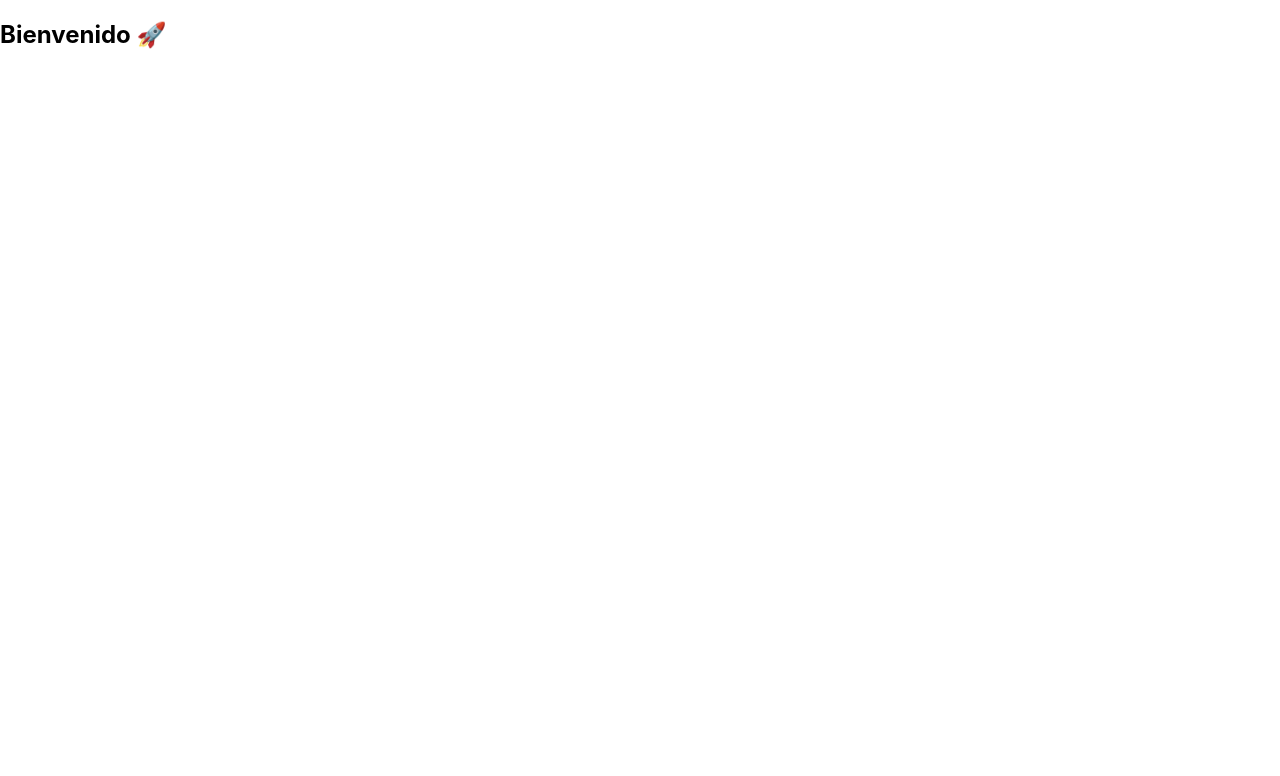
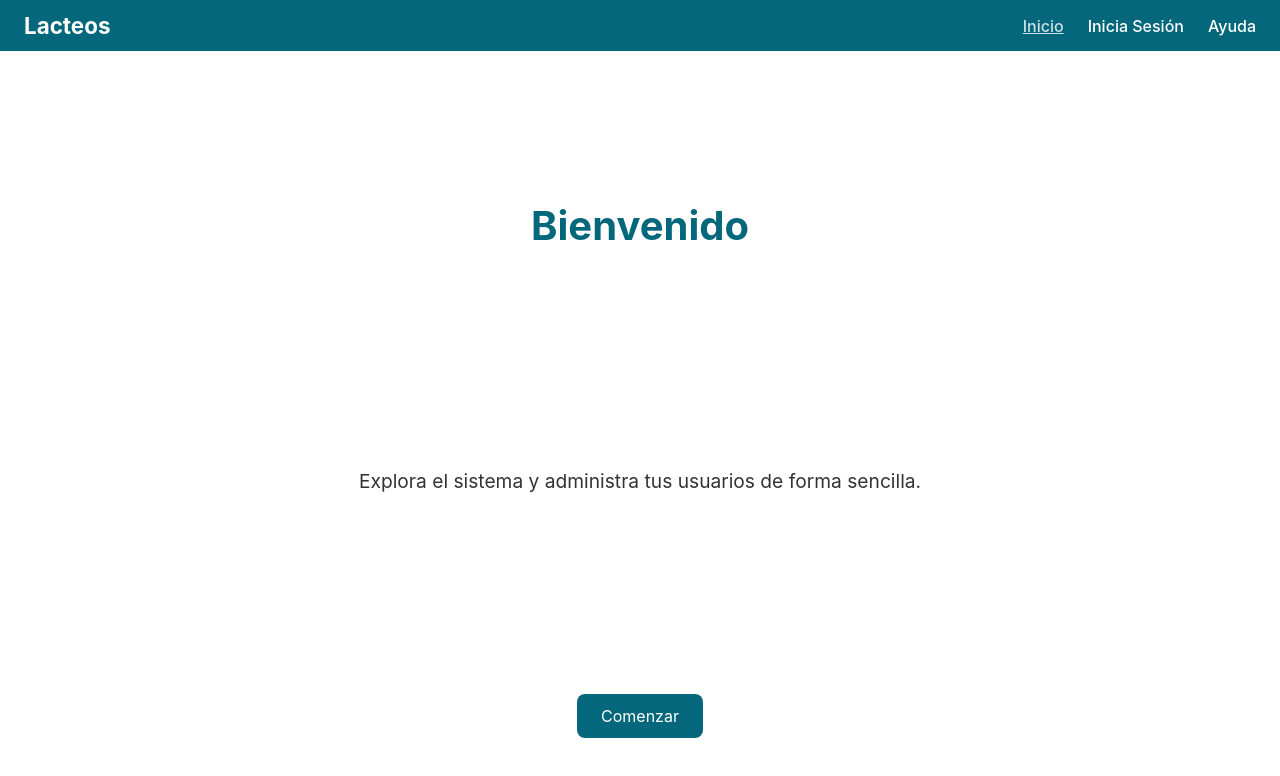
Before and after one commit to RamiroHerreraX/PWA_Lacteos, a React (Create React App) app: page / in a window 1280 px wide. Shown: the top 776 px of the page. Built offline with nearby package versions, Linux system fonts and the light colour scheme.

Commit message:
IU Nadvar, Menu, Responsivo

```diff
--- a/src/App.js
+++ b/src/App.js
@@ -2,18 +2,27 @@ import { BrowserRouter, Routes, Route } from "react-router-dom";
 import Usuarios from "./components/Usuarios";
 import NuevoUsuario from "./components/NuevoUsuario";
 import Login from "./components/Login/Login";
+import Home from "./components/Home/Home";
+import Navbar from "./components/Navbar/Navbar";
+import { AuthProvider } from "./hooks/AuthContext";
+
+
 import "./App.css";
 
 function App() {
   return (
     <BrowserRouter>
+    <AuthProvider>
+
+    <Navbar />
       <Routes>
         <Route path="/login" element={<Login />} />
 
         <Route path="/usuarios" element={<> <Usuarios /> <NuevoUsuario /> </>} />
 
-        <Route path="/" element={<h2>Bienvenido 🚀</h2>} />
+        <Route path="/" element={<Home />} />
       </Routes>
+      </AuthProvider>
     </BrowserRouter>
   );
 }
--- /dev/null
+++ b/src/components/Home/Home.css
@@ -0,0 +1,31 @@
+.home {
+  display: grid;
+  place-items: center;
+  height: calc(100vh - 60px);
+  text-align: center;
+  padding: 2rem;
+}
+
+.home h1 {
+  font-size: 2.5rem;
+  color: var(--primary);
+}
+
+.home p {
+  font-size: 1.2rem;
+  margin: 1rem 0 2rem;
+  color: var(--text-dark);
+}
+
+.btn-primary {
+  background: var(--primary);
+  color: var(--text-light);
+  padding: 0.75rem 1.5rem;
+  border-radius: 0.5rem;
+  text-decoration: none;
+  transition: background 0.2s;
+}
+
+.btn-primary:hover {
+  background: #045667;
+}
--- /dev/null
+++ b/src/components/Home/Home.jsx
@@ -0,0 +1,11 @@
+import "./Home.css";
+
+export default function Home() {
+  return (
+    <section className="home">
+      <h1>Bienvenido</h1>
+      <p>Explora el sistema y administra tus usuarios de forma sencilla.</p>
+      <a href="/login" className="btn-primary">Comenzar</a>
+    </section>
+  );
+}
--- a/src/components/Login/Login.css
+++ b/src/components/Login/Login.css
@@ -4,7 +4,7 @@
   display: flex;
   align-items: center;
   justify-content: center;
-  background: linear-gradient(to right, rgb(65, 135, 247), #05677B);
+  background: linear-gradient(to right, rgb(176, 215, 238), #05677B);
   padding: 1rem;
 }
 
--- a/src/components/Login/Login.jsx
+++ b/src/components/Login/Login.jsx
@@ -1,5 +1,6 @@
-import { useState } from "react";
+import { useState, useContext  } from "react";
 import { Link, useNavigate } from "react-router-dom";
+import { AuthContext } from "../../hooks/AuthContext";
 import "./Login.css";
 
 export default function Login() {
@@ -9,6 +10,7 @@ export default function Login() {
   const [step, setStep] = useState(1);
   const [error, setError] = useState("");
   const [success, setSuccess] = useState("");
+  const { login } = useContext(AuthContext);
 
   const navigate = useNavigate();
 
@@ -30,7 +32,7 @@ export default function Login() {
       if (!res.ok) {
         setError(data.msg || "Credenciales incorrectas");
       } else {
-        setSuccess("Código 2FA enviado a tu correo 📧");
+        setSuccess("Código 2FA enviado a tu correo");
         setStep(2);
       }
     } catch (err) {
@@ -59,6 +61,7 @@ export default function Login() {
         localStorage.setItem("rol", data.rol);
         localStorage.setItem("token", data.token);
         console.log("Login exitoso, rol:", data.rol);
+        login(data.token, data.rol);
         navigate("/usuarios");
       }
     } catch (err) {
--- /dev/null
+++ b/src/components/Navbar/Navbar.css
@@ -0,0 +1,130 @@
+:root {
+  --primary: #05677B;
+  --text-light: #fff;
+  --text-dark: #333;
+}
+
+.navbar {
+  background: var(--primary);
+  color: var(--text-light);
+  display: flex;
+  justify-content: space-between;
+  align-items: center;
+  padding: 0.75rem 1.5rem;
+}
+
+.logo {
+  font-size: 1.4rem;
+  font-weight: bold;
+}
+
+.nav-links {
+  display: flex;
+  gap: 1.5rem;
+}
+
+.nav-links a {
+  color: var(--text-light);
+  text-decoration: none;
+  font-weight: 500;
+  transition: opacity 0.2s;
+}
+
+.nav-links a:hover,
+.nav-links a.active {
+  opacity: 0.8;
+  text-decoration: underline;
+}
+
+.hamburger {
+  display: none;
+  font-size: 1.8rem;
+  background: none;
+  border: none;
+  color: var(--text-light);
+  cursor: pointer;
+}
+
+@media (max-width: 768px) {
+  .nav-links {
+    position: absolute;
+    top: 60px;
+    right: 0;
+    background: var(--primary);
+    flex-direction: column;
+    width: 200px;
+    padding: 1rem;
+    display: none;
+  }
+  .nav-links.open {
+    display: flex;
+  }
+  .hamburger {
+    display: block;
+  }
+}
+/* Perfil / dropdown */
+.profile-menu {
+  position: relative;
+}
+
+.profile-btn {
+  background: none;
+  border: none;
+  color: var(--text-light);
+  font-weight: 500;
+  cursor: pointer;
+  padding: 0.3rem 0.5rem;
+  transition: background 0.2s, opacity 0.2s;
+}
+
+.profile-btn:hover {
+  background: rgba(255,255,255,0.1);
+  border-radius: 4px;
+}
+
+/* Contenedor del dropdown */
+.dropdown {
+  position: absolute;
+  top: 100%;
+  right: 0;
+  background: #05677B;
+  color: var(--text-dark);
+  min-width: 150px;
+  border-radius: 6px;
+  box-shadow: 0 4px 10px rgba(0,0,0,0.15);
+  overflow: hidden;
+  z-index: 50;
+  animation: dropdownFade 0.2s ease-in-out;
+}
+
+/* Items del dropdown */
+.dropdown-item {
+  width: 100%;
+  padding: 0.5rem 1rem;
+  text-align: left;
+  background: none;
+  border: none;
+  cursor: pointer;
+  font-size: 0.95rem;
+  transition: background 0.2s;
+}
+
+.dropdown-item:hover {
+  background: #fff;
+  color: #333;
+}
+
+/* Animación */
+@keyframes dropdownFade {
+  from { opacity: 0; transform: translateY(-10px); }
+  to { opacity: 1; transform: translateY(0); }
+}
+
+/* Ajustes responsive */
+@media (max-width: 768px) {
+  .dropdown {
+    right: 10px;
+    top: 50px;
+  }
+}
--- /dev/null
+++ b/src/components/Navbar/Navbar.jsx
@@ -0,0 +1,57 @@
+import { NavLink, useNavigate } from "react-router-dom";
+import { useState, useContext } from "react";
+import { AuthContext } from "../../hooks/AuthContext";
+import "./Navbar.css";
+
+export default function Navbar() {
+  const [open, setOpen] = useState(false);
+  const [showProfileMenu, setShowProfileMenu] = useState(false);
+  const { isLogged, logout } = useContext(AuthContext);
+  const navigate = useNavigate();
+
+  const handleLogout = () => {
+    logout();
+    navigate("/login");
+  };
+
+  return (
+    <header className="navbar">
+      <div className="logo">Lacteos</div>
+
+      <nav className={`nav-links ${open ? "open" : ""}`}>
+        <NavLink to="/" end>Inicio</NavLink>
+        {isLogged ? (
+          <>
+            <NavLink to="/usuarios">Usuarios</NavLink>
+            <div className="profile-menu">
+  <button
+    className="profile-btn"
+    onClick={() => setShowProfileMenu(!showProfileMenu)}
+  >
+    Perfil ▼
+  </button>
+  {showProfileMenu && (
+    <div className="dropdown">
+      <button className="dropdown-item" onClick={handleLogout}>
+        Cerrar sesión
+      </button>
+    </div>
+  )}
+</div>
+          </>
+        ) : (
+          <NavLink to="/login">Inicia Sesión</NavLink>
+        )}
+        <NavLink to="/ayuda">Ayuda</NavLink>
+      </nav>
+
+      <button
+        className="hamburger"
+        aria-label="Menú"
+        onClick={() => setOpen(!open)}
+      >
+        ☰
+      </button>
+    </header>
+  );
+}
--- /dev/null
+++ b/src/hooks/AuthContext.js
@@ -0,0 +1,25 @@
+import { createContext, useState } from "react";
+
+export const AuthContext = createContext();
+
+export function AuthProvider({ children }) {
+  const [isLogged, setIsLogged] = useState(!!localStorage.getItem("token"));
+
+  const login = (token, rol) => {
+    localStorage.setItem("token", token);
+    localStorage.setItem("rol", rol);
+    setIsLogged(true);
+  };
+
+  const logout = () => {
+    localStorage.removeItem("token");
+    localStorage.removeItem("rol");
+    setIsLogged(false);
+  };
+
+  return (
+    <AuthContext.Provider value={{ isLogged, login, logout }}>
+      {children}
+    </AuthContext.Provider>
+  );
+}
```
